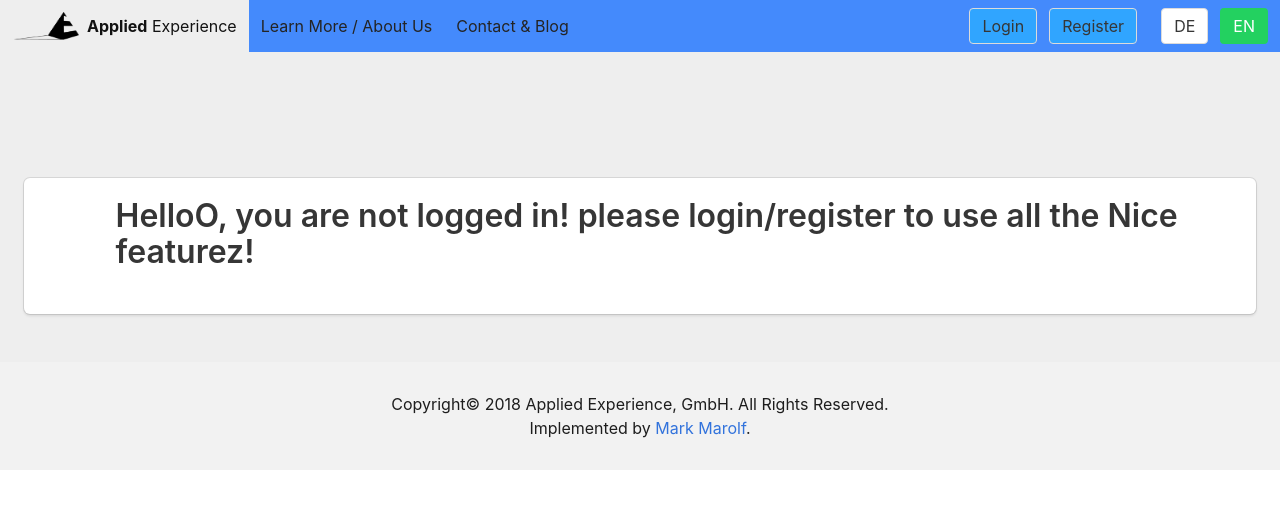
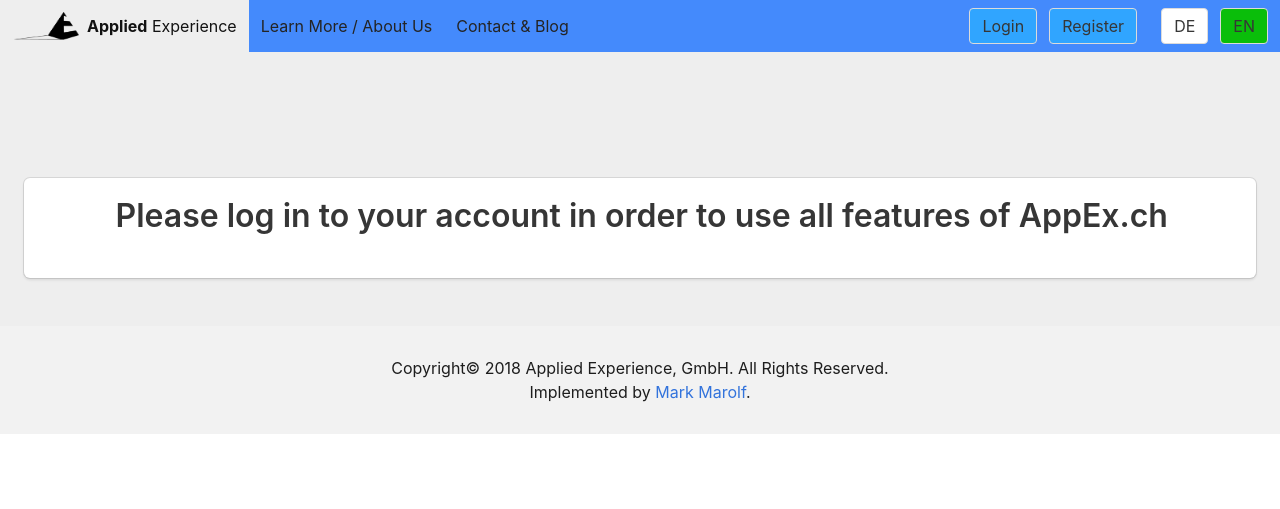
Before and after one commit to tenderribs/appex-pro, a PHP site: page /index.php?page=welcome in a window 1280 px wide. Shown: the top 509 px of the page. Run offline with PHP 8.4, Linux system fonts and the light colour scheme; some libraries are stand-ins or nearby versions.

Commit message:
the language button changes color according to set language

```diff
--- a/config/env.config.php
+++ b/config/env.config.php
@@ -1,6 +1,6 @@
 <?php
-    $DbName = "appex_homepage";
-    $username = "appex_homepage";
-    $password = "F8UWntrgwUd94Nq2";
+    $DbName = "appex_home";
+    $username = "appex_home";
+    $password = "TeYqM8WgNKgHwGQ9";
     $servername = "localhost";
 ?>
--- a/func.php
+++ b/func.php
@@ -1,8 +1,11 @@
  <?php
+    //include the database connection
     require_once('config/config.php');
+    //include the homepage in order to display multi language content
     require_once('pages/home.php');
+    //same for features
     require_once('pages/features.php');
-
+    //include the login and registration authentication system
     require_once('controllers/authController.php');
     // echo 'pdo fdrom fun '.isset($pdo);
 
--- a/header.php
+++ b/header.php
@@ -65,19 +65,16 @@
         echo            '
                             </div>
                         </div>
+
                         <div class="navbar-item">
-                            <div class="field is-grouped">
-                                <p class="control">
-                                <a class="button " href="index.php?la=de">
-                                    <span>DE</span>
-                                </a>
-                                </p>
-                                <p class="control">
-                                <a class="button is-success" href="index.php">
-                                    <span>EN</span>
-                                </a>
-                                </p>
-                            </div>
+                            <div class="field is-grouped">';
+                            if ($lang == 'de') {
+                                    require_once('pages/navbar/deu.html');
+                            }
+                            else if ($lang == 'en') {
+                                    require_once('pages/navbar/eng.html');
+                            }
+                            echo'</div>
                         </div>
 
                     </div>
--- a/index.php
+++ b/index.php
@@ -5,11 +5,13 @@
 <html>
     <head>
         <?php
+            //include metadata such as favicon and window size
             require_once('metaData.php');
         ?>
     </head>
     <body>
-    <?php     //navbar
+    <?php
+            //navbar
             require_once('header.php');
 
         ?>
@@ -18,9 +20,11 @@
             //all funcs
             require_once('func.php');
             require_once('router.php');
+            //get page name, language or action from the URL
             $page = isset($_GET["page"]) ? $_GET["page"] : null;
             $lang = isset($_GET["la"]) ? $_GET["la"] : 'en';
             $action = isset($_GET["action"]) ? $_GET["action"] : null;
+            //pass the gathered information to route.php
             route($pdo,$page,$lang,$action);
         ?>
 
--- /dev/null
+++ b/pages/navbar/eng.html
@@ -0,0 +1,10 @@
+<p class="control">
+    <a class="button " href="index.php?la=de">
+        <span>DE</span>
+    </a>
+</p>
+<p class="control">
+    <a class="button" style="background-color: rgb(10, 190, 10)" href="index.php">
+        <span>EN</span>
+    </a>
+</p>
--- a/pages/welcome.php
+++ b/pages/welcome.php
@@ -10,10 +10,8 @@
                     echo "welcome ".$_SESSION["email"];
                     echo "<br/>";
                     echo "Login date and time : ". $_SESSION["loginDateTime"];
-                    echo "<br/>";
-                    echo "Yea bro, we neva forgat and we keep an eyE on u!";
                 } else {
-                    echo "HelloO, you are not logged in! please login/register to use all the Nice featurez!";
+                    echo "Please log in to your account in order to use all features of AppEx.ch";
                 }
             ?>
         </p>
--- a/router.php
+++ b/router.php
@@ -1,24 +1,29 @@
  <?php
     function route($pdo,$page,$lang,$action) {
         if ($page == '') {
+            //empty page in url, check if there are any actions requested
             $request = $_POST;
 
             if ($action == 'register') {
                 // echo 'pdo '.isset($pdo);
                 $result = authRegister($pdo,$request);
                 if ($result){
+                    //if succesfully logged in, display welcome page
                     // displayHomePage($lang);
                     require_once('pages/welcome.php');
                 }
-            } else if ($action == 'login') {
+            }   else if ($action == 'login') {
                 $result = authLogin($pdo,$request);
                 if ($result){
+                    //if succesfully logged in, display welcome page
                     // displayHomePage($lang);
                     require_once('pages/welcome.php');
                 }
-            } else if ($action == 'logout') {
+
+            }   else if ($action == 'logout') {
                 authLogout($pdo,$request);
-            } else {
+            }   else {
+                //if there was no action found in the URL then display the homepage with the according language
                 displayHomePage($lang);
             }
 
```
Also changed, not shown: pages/navbar/deu.html (added, +10 -0 lines), README.md.
